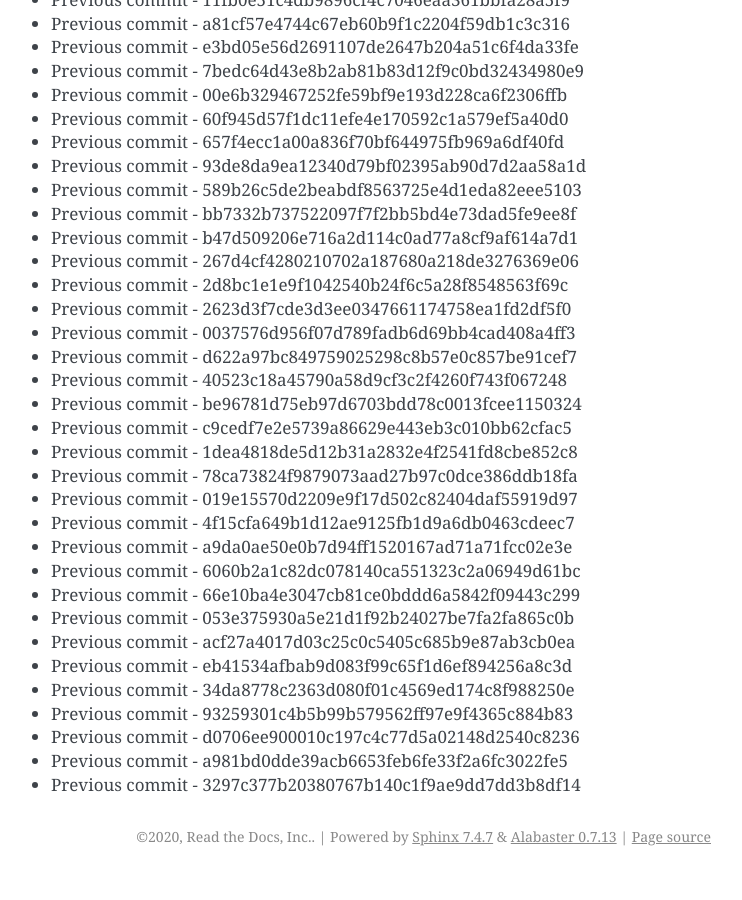
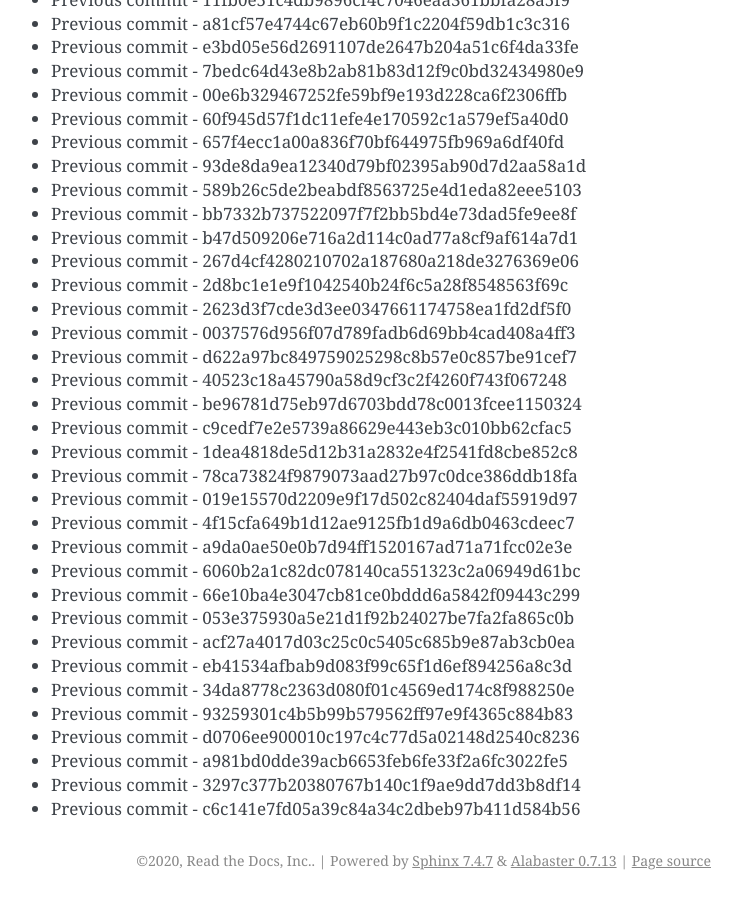
Before and after one commit to readthedocs/rtd-git-stresstest, a Sphinx documentation site: the page built from docs/updates.rst, in a window 1280 px wide and 900 px high, scrolled down 45037 px. Shown: the whole window, without its empty margins (399-1141 px from the left). Built offline with Sphinx 7.4.7, drawn with Linux system fonts in a browser that asks for light colours; before the commit the page ends 45913 px from its top, so only the background shows below that.

Commit message:
Generating commit from previous: c6c141e7fd05a39c84a34c2dbeb97b411d584b56

```diff
--- a/docs/updates.rst
+++ b/docs/updates.rst
@@ -1924,3 +1924,4 @@ It can be tested for any performance characteristics.
 * Previous commit - d0706ee900010c197c4c77d5a02148d2540c8236
 * Previous commit - a981bd0dde39acb6653feb6fe33f2a6fc3022fe5
 * Previous commit - 3297c377b20380767b140c1f9ae9dd7dd3b8df14
+* Previous commit - c6c141e7fd05a39c84a34c2dbeb97b411d584b56
```
